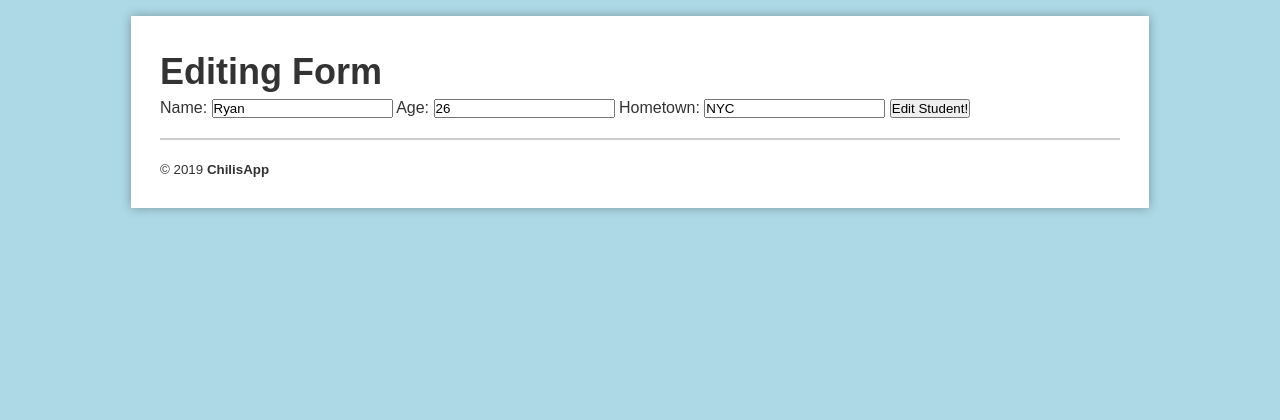
After one commit to cjl248/dumbo-web-071519, a Sinatra app: page /students/1/edit in a window 1280 px wide. The commit adds this page. Shown: the top 420 px of the page. Run offline with Sinatra, Linux system fonts and the light colour scheme; data comes from the database, SQL or seed files in the repository.

Commit message:
adds lecture

```diff
--- a/15-Sinatra-UD/app/controllers/application_controller.rb
+++ b/15-Sinatra-UD/app/controllers/application_controller.rb
@@ -5,6 +5,7 @@ class ApplicationController < Sinatra::Base
   configure do
     set :public_folder, 'public'
     set :views, 'app/views'
+    set :method_override, true
   end
 
   get '/' do
@@ -36,8 +37,51 @@ class ApplicationController < Sinatra::Base
 
   # SHOW
   get '/students/:id' do
-     @student = Student.find(params[:id])
+     find_student
      erb :show
   end
 
+  # EDIT
+  get '/students/:id/edit' do
+    find_student
+    erb :edit
+  end
+
+  # UPDATE
+  patch "/students/:id" do
+    find_student
+    @student.update(params[:student])
+    redirect "/students/#{@student.id}"
+  end
+
+  # DESTROY
+  delete "/students/:id" do
+    find_student
+    @student.destroy
+    redirect "/students"
+  end
+
+  patch "/students/:id/increase" do
+    find_student
+    @student.update(age: @student.age + 1)
+    redirect "/students/#{@student.id}"
+  end
+
+
+  def find_student
+    @student = Student.find(params[:id])
+  end
+
+
+
+
+
+
+
+
+
+
+
+
+
 end
--- /dev/null
+++ b/15-Sinatra-UD/app/views/edit.erb
@@ -0,0 +1,18 @@
+<h1>Editing Form</h1>
+
+
+<form action="/students/<%= @student.id %>" method="POST">
+
+  <input type="hidden" name="_method" value="PATCH">
+
+  <label for="student_name">Name:</label>
+  <input type="text" name="student[name]" id="student_name" value="<%= @student.name %>">
+
+  <label for="student_age">Age:</label>
+  <input type="number" name="student[age]" id="student_age" value="<%= @student.age %>">
+
+  <label for="student_hometown">Hometown:</label>
+  <input type="text" name="student[hometown]" id="student_hometown" value="<%= @student.hometown %>">
+
+  <input type="submit" name="submit" id="submit" value="Edit Student!">
+</form>
```
Also changed, not shown: 15-Sinatra-UD/app/views/show.erb (+9 -2 lines), 15-Sinatra-UD/README.md, 1 other file.
